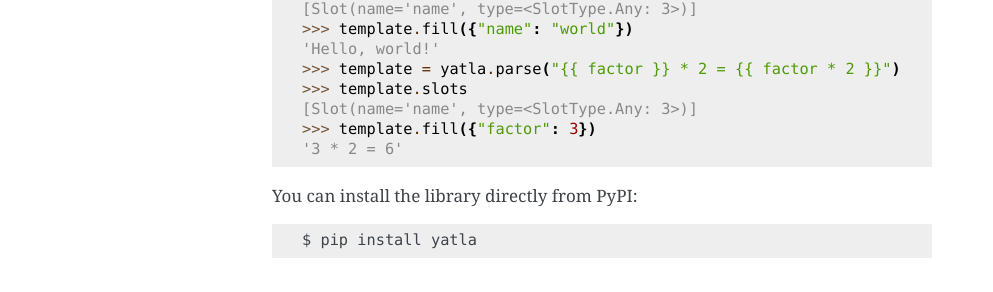
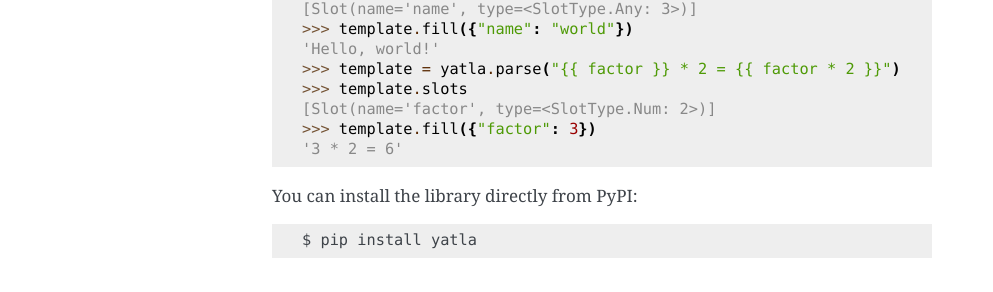
Before and after one commit to eugene-prout/yatla, a Sphinx documentation site: the page built from docs/index.rst, in a window 1280 px wide. Shown: the part 285-577 px from the top of the page, without its empty margins (148-1141 px from the left). Built offline with Sphinx 7.4.7, drawn with Linux system fonts in a browser that asks for light colours.

Commit message:
Fix docs

```diff
--- a/docs/index.rst
+++ b/docs/index.rst
@@ -30,7 +30,7 @@
    'Hello, world!'
    >>> template = yatla.parse("{{ factor }} * 2 = {{ factor * 2 }}")
    >>> template.slots
-   [Slot(name='name', type=<SlotType.Any: 3>)]
+   [Slot(name='factor', type=<SlotType.Num: 2>)]
    >>> template.fill({"factor": 3})
    '3 * 2 = 6'
 
```
